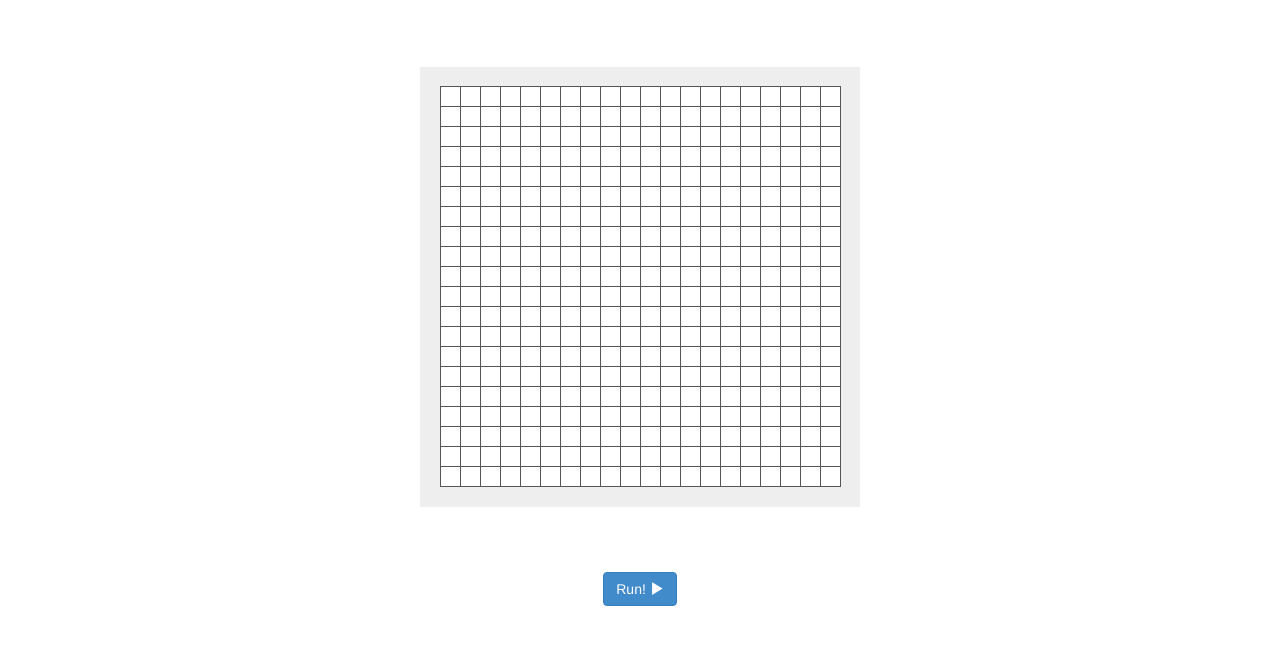
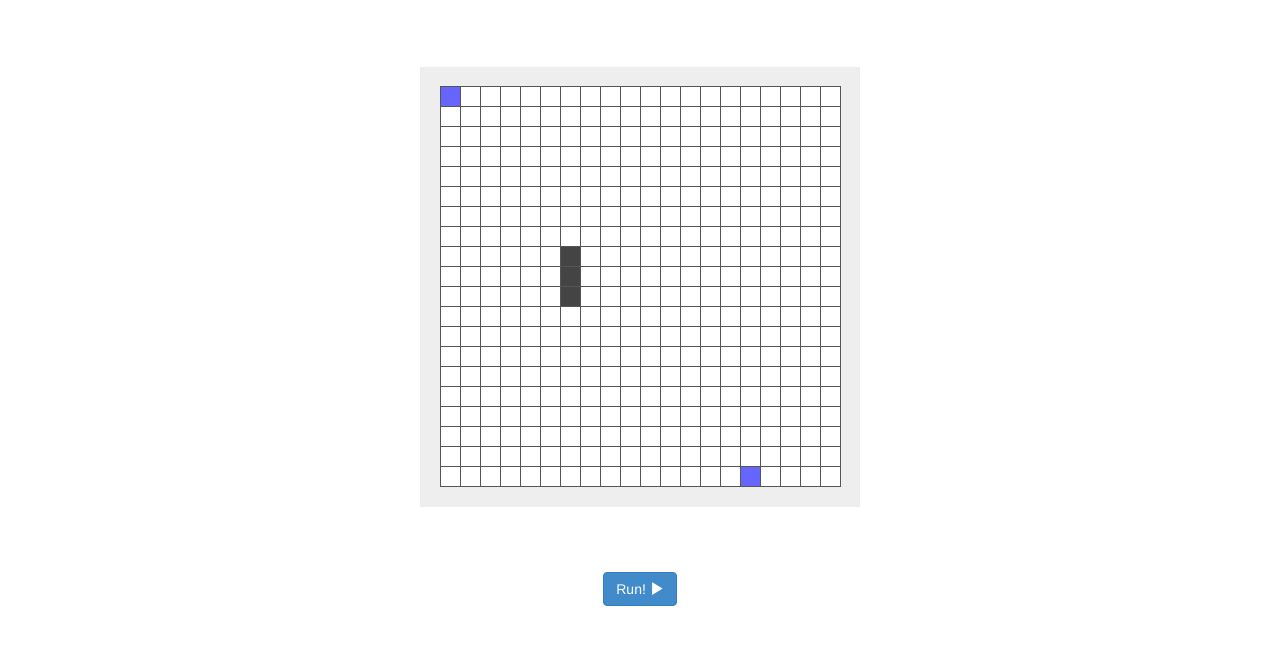
Before and after one commit to bompi88/js-ai, a website: page astar/index.html in a window 1280 px wide. Shown: the part 63-726 px from the top of the page. Drawn offline with Linux system fonts and the light colour scheme.

Commit message:
Adds some cell stylings.

```diff
--- a/astar/style.css
+++ b/astar/style.css
@@ -15,6 +15,14 @@
 
 .visiting {
 	background-color: #f66;
+}
+
+.endpoint {
+	background-color: #66f;
+}
+
+.obstacle {
+	background-color: #444;
 }
 
 .board-container {
@@ -40,3 +48,7 @@
 .board-options {
 	margin-top: 60px;
 }
+
+.board-options > div {
+	margin-bottom: 60px;
+}
```
